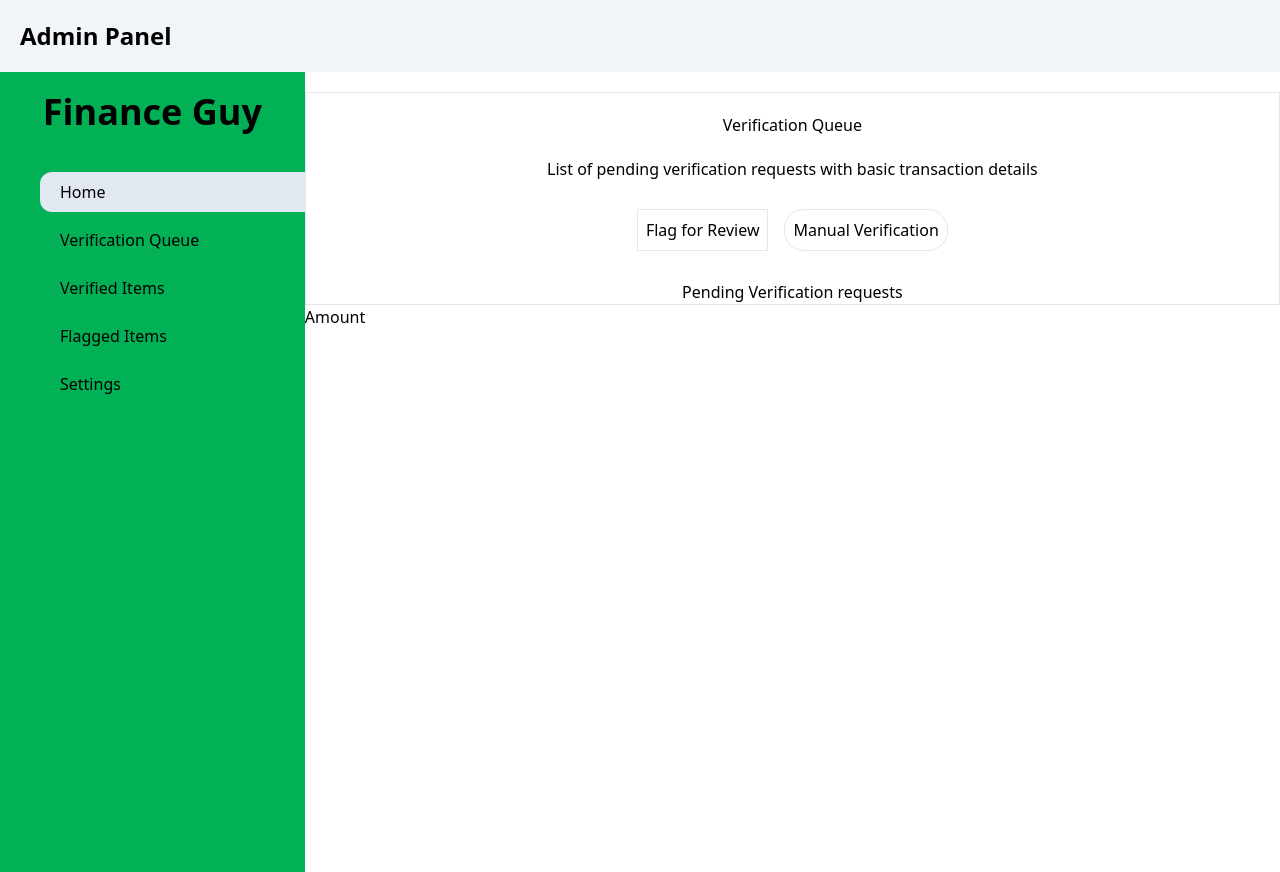
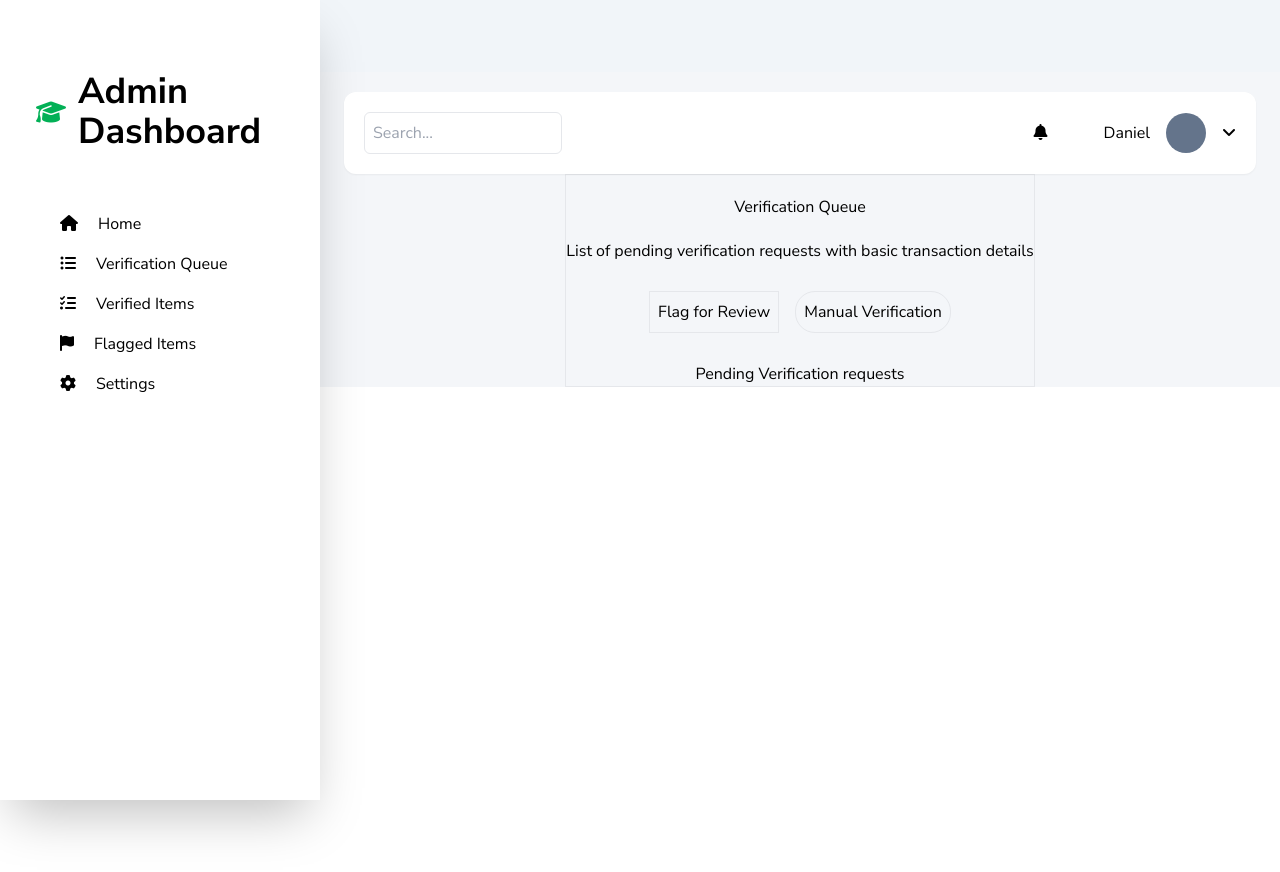
Before and after one commit to Orijadribo/Final_Year, a website: page pages/admin/dashboard.html in a window 1280 px wide. After the commit the page ends 800 px from the top, so only its background shows below. Drawn offline with Linux system fonts and the light colour scheme.

Commit message:
admin dashboard

```diff
--- a/pages/admin/dashboard.html
+++ b/pages/admin/dashboard.html
@@ -1,70 +1,116 @@
 <!DOCTYPE html>
 <html lang="en">
+
 <head>
+  <!-- Meta tags for character set and viewport -->
   <meta charset="UTF-8" />
   <meta name="viewport" content="width=device-width, initial-scale=1.0" />
+
+  <!-- Link to external stylesheet -->
   <link href="/dist/output.css" rel="stylesheet" />
+
+  <!-- link for icons -->
+  <script src="https://kit.fontawesome.com/ee9e6d4983.js" crossorigin="anonymous"></script>
+
+  <!-- Page title -->
   <title>Admin Panel</title>
 </head>
-  <body>
+
+<body class="font-body">
+  <!-- Main container -->
   <div class="m-auto h-screen">
+
+    <!-- Header section -->
     <div class="bg-slate-100">
       <div class="p-5">
         <h1 class="font-extrabold text-2xl">Admin Panel</h1>
       </div>
     </div>
-      <div class="flex h-screen">
-        <div class="w-[400px] bg-[#02B056]">
-          <div class="flex items-end justify-center p-5">
-            <h1 class="font-extrabold text-4xl">Finance Guy</h1>
+
+    <!-- Main content area with side navigation -->
+    <div class="flex ">
+
+      <!-- Side Navigation -->
+      <div class="md:w-[25%] h-full bg-white hidden md:block shadow-2xl top-0 left-0 fixed pt-10">
+        <div class="flex gap-2 p-8 item-center justify-center">
+          <div class="p-1 flex items-center">
+            <i class="fa-solid fa-graduation-cap fa-xl" style="color: #02b056;"></i>
+
           </div>
+          <h1 class="font-extrabold text-4xl">Admin Dashboard</h1>
+        </div>
+
+        <!-- Sidebar navigation menu -->
+
         <ul class="pt-5 pl-10">
-            <li
-              id="homeSide"
-              onclick="showElementHome()"
-              class="py-2 px-5 cursor-pointer hover:bg-slate-200 bg-slate-200 rounded-l-xl mb-2"
-            >
+          <!-- Navigation items with click event handlers -->
+          <li id="homeSide" onclick="showElementHome()"
+            class="py-2 px-5 cursor-pointer hover:bg-slate-200 rounded-l-xl">
+            <div class="flex gap-5">
+              <div class=""><i class="fa-solid fa-house"></i></div>
               Home
+            </div>
           </li>
-            <li
-              id="verificationSide"
-              onclick="showElementVerification()"
-              class="py-2 px-5 cursor-pointer hover:bg-slate-200 rounded-l-xl mb-2"
-            >
+          <li id="verificationSide" onclick="showElementVerification()"
+            class="py-2 px-5 cursor-pointer hover:bg-slate-200 rounded-l-xl">
+
+            <div class="flex gap-5">
+              <div class=""><i class="fa-solid fa-list-ul"></i></i></i></div>
               Verification Queue
+            </div>
           </li>
-            <li
-              id="verifiedSide"
-              onclick="showElementVerified()"
-              class="py-2 px-5 cursor-pointer hover:bg-slate-200 rounded-l-xl mb-2"
-            >
+          <li id="verifiedSide" onclick="showElementVerified()"
+            class="py-2 px-5 cursor-pointer hover:bg-slate-200 rounded-l-xl">
+
+            <div class="flex gap-5">
+              <div class=""><i class="fa-solid fa-list-check"></i></i></div>
               Verified Items
+            </div>
           </li>
-            <li
-              id="flaggedSide"
-              onclick="showElementFlagged()"
-              class="py-2 px-5 cursor-pointer hover:bg-slate-200 rounded-l-xl mb-2"
-            >
+          <li id="flaggedSide" onclick="showElementFlagged()"
+            class="py-2 px-5 cursor-pointer hover:bg-slate-200 rounded-l-xl">
+
+            <div class="flex gap-5">
+              <div class=""><i class="fa-solid fa-flag"></i></i></div>
               Flagged Items
+            </div>
           </li>
-            <li
-              id="settingsSide"
-              onclick="showElementSettings()"
-              class="py-2 px-5 cursor-pointer hover:bg-slate-200 rounded-l-xl mb-2"
-            >
+          <li id="settingsSide" onclick="showElementSettings()"
+            class="py-2 px-5 cursor-pointer hover:bg-slate-200 rounded-l-xl">
+            <div class="flex gap-5">
+              <div class=""><i class="fa-solid fa-gear"></i></div>
               Settings
+            </div>
           </li>
         </ul>
       </div>
-        <div class="w-screen pt-5">
-          <!-- Home -->
+
+      <!-- Main Content Area -->
+      <div class="flex flex-col items-center justify-center w-screen pt-5 bg-[#F4F6F9] md:ml-[25%]">
+
+        <!-- User Information and shortcuts bar -->
+        <div class="hidden md:block w-[95%] sticky top-0 right-0">
+
+          <div class="  flex flex-row items-center justify-between gap-4 bg-white px-5 py-5 rounded-xl shadow-sm ">
+            <!-- Search -->
+            <div class="border rounded-md py-2 px-2">
+              <input class="" type="text" placeholder="Search..." />
+            </div>
+            <div class="flex flex-row items-center justify-center gap-4">
+              <div class="mx-10"><i class="fa-solid fa-bell"></i></div>
+              <h1>Daniel</h1>
+              <div class="rounded-full bg-slate-500 h-10 w-10"></div>
+              <div onclick="openOptions()" id="openOptions" class=""><i class="fa-solid fa-angle-down"></i></div>
+              <div onclick="closeOptions()" id="closeOptions" class="hidden"><i class="fa-solid fa-angle-up"></i></div>
+            </div>
+          </div>
+        </div>
+
+        <!-- Home Section -->
         <div id="home" class="border ">
           <div class="flex flex-col items-center justify-center">
             <h1 class="p-5">Verification Queue</h1>
-              <p>
-                List of pending verification requests with basic transaction
-                details
-              </p>
+            <p>List of pending verification requests with basic transaction details</p>
             <div class="flex p-5">
               <div class="p-2">
                 <button class="border p-2" type="button">
@@ -84,10 +130,11 @@
           </div>
         </div>
 
-          <!-- Verification Queue -->
+        <!-- Verification Queue Section -->
         <div id="verification" class="px-10 py-2 hidden">
           <h1 class="font-bold text-2xl">Verification Queue</h1>
           <div class="py-5">
+            <!-- Sample transactions with statuses -->
             <div class="flex justify-between py-5">
               <div>
                 <h3 class="font-bold">Transaction 1</h3>
@@ -124,11 +171,12 @@
           </div>
         </div>
 
-          <!-- Verified Items -->
+        <!-- Verified Items Section -->
         <div id="verified" class="hidden px-10 py-2">
           <div class="">
             <h2 class="font-bold text-2xl">Verified Items</h2>
             <div class="py-5">
+              <!-- Sample verified transactions -->
               <div onclick="showDetails()" class="flex justify-between py-5">
                 <div>
                   <h3 class="font-bold">Transaction 1</h3>
@@ -166,11 +214,13 @@
           </div>
         </div>
 
-          <!-- Flagged Items -->
+        <!-- Flagged Items Section -->
         <div id="flagged" class="hidden px-10 py-2">
           <h1 class="font-bold text-2xl">Flagged Items</h1>
           <div class="py-5">
+            <!-- Sample flagged transactions -->
             <div class="flex justify-between py-5">
+              <div>
                 <div>
                   <h3 class="font-bold">Transaction 1</h3>
                   <p>Amount $100</p>
@@ -206,24 +256,21 @@
             </div>
           </div>
 
-          <!-- Settings -->
+          <!-- Settings Section -->
           <div id="settings" class="hidden">
             <h1>Settings</h1>
           </div>
 
-          <!-- Individual transactions -->
+          <!-- Individual transactions Section -->
           <div id="details" class="">
             <div>
               <h1>Amount</h1>
             </div>
           </div>
-
-
-
         </div>
       </div>
     </div>
-
+  </div>
   <script>
     function showElementHome() {
       var elementHome = document.getElementById("home");
@@ -361,9 +408,10 @@
       elementsettingsSide.classList.add("bg-slate-200");
     }
 
-      function showDetails(){
+    function showDetails() {
 
     }
   </script>
 </body>
+
 </html>
```
Also changed, not shown: pages/student/home.html (+12 -11 lines). Lines whose indentation alone changed are shown as unchanged.
